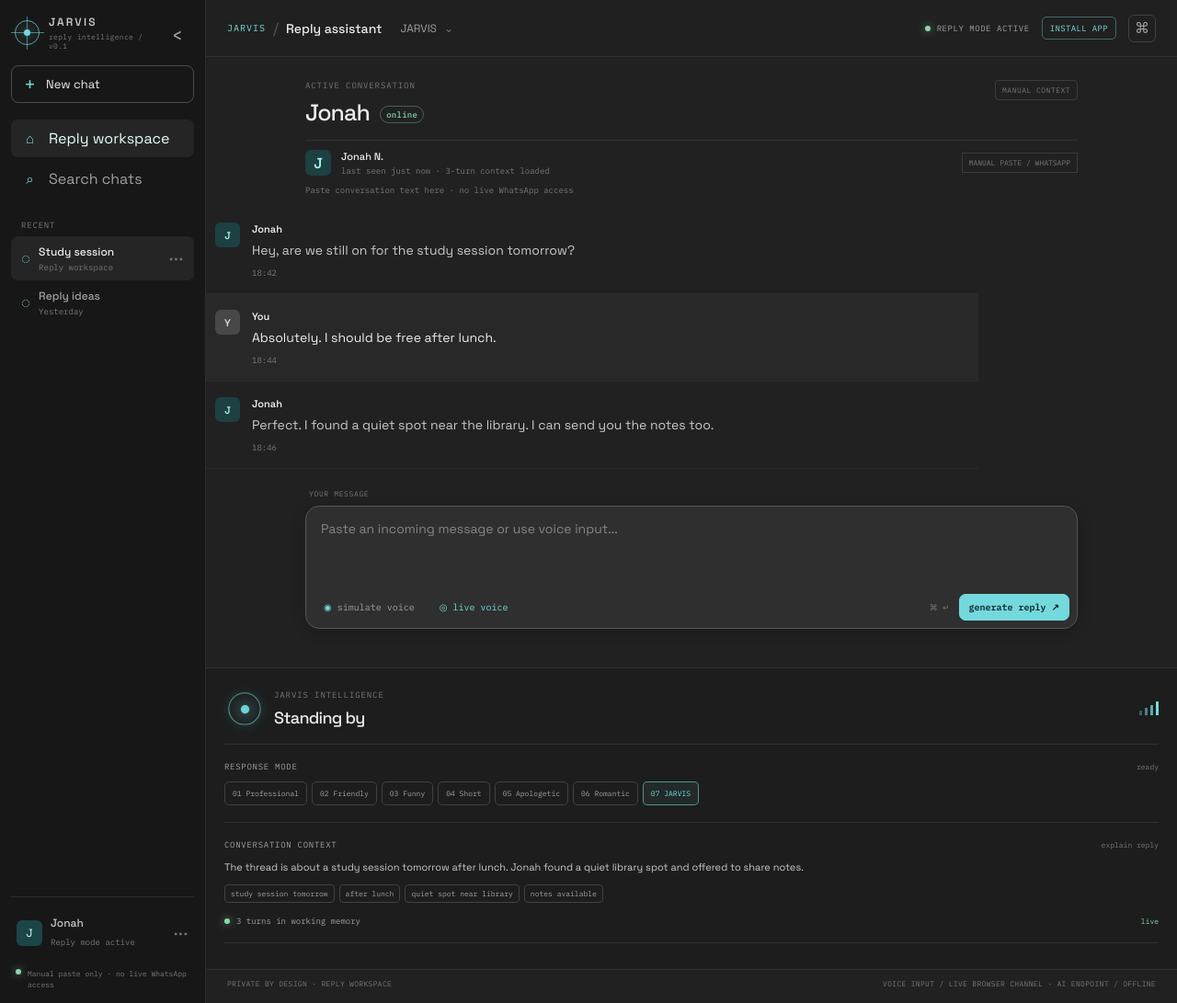
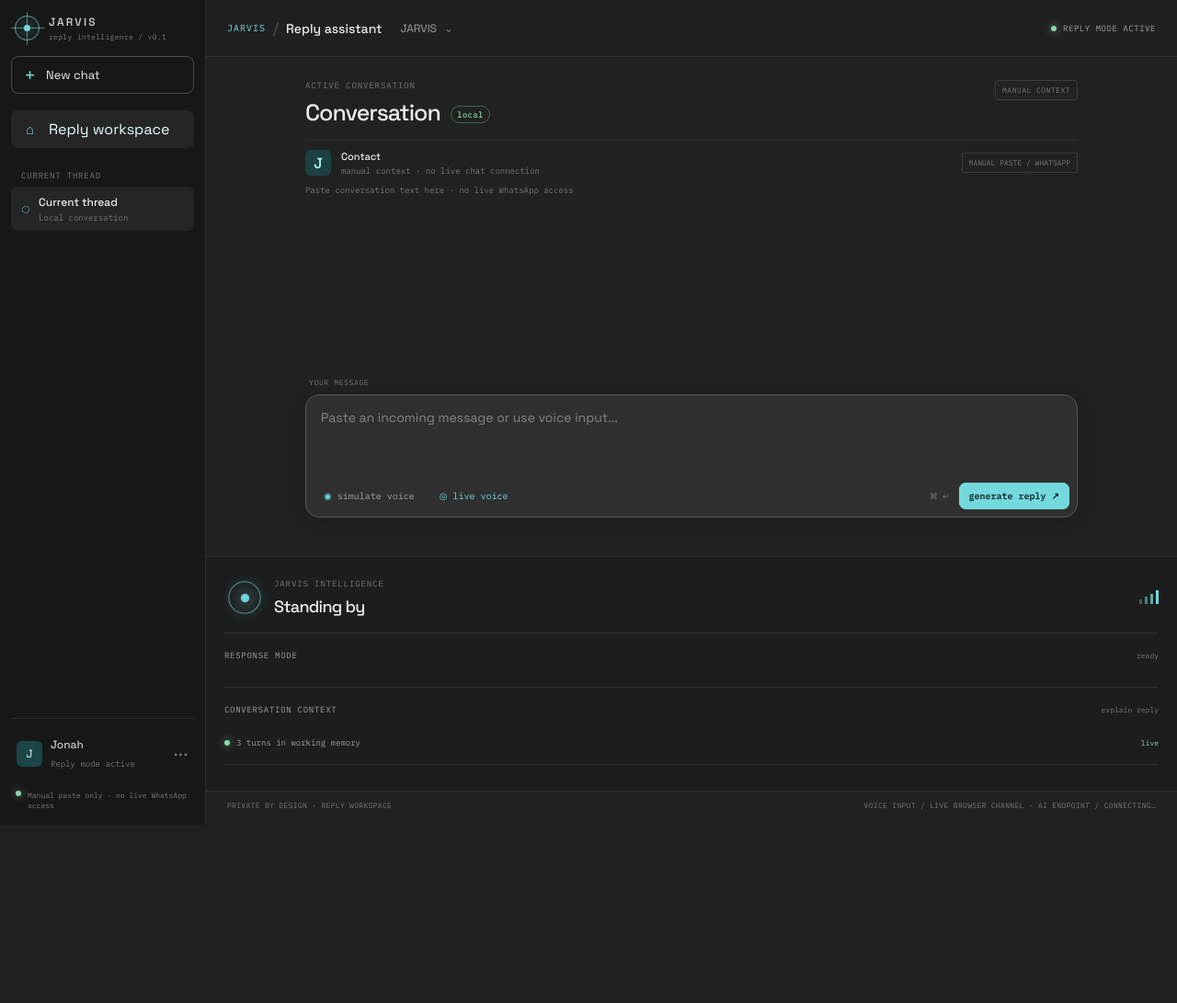
Before and after one commit to jonathanolum415-lab/jarvis-reply-assistant, a website built with Vite: page index.html in a window 1280 px wide. Shown: the whole page at 92% size. After the commit the page ends 897 px from the top, so only its background shows below. Built offline with nearby package versions, Linux system fonts and the light colour scheme; files whose address does not match are found by name.

Commit message:
Remove misleading demo contacts and inactive navigation controls

```diff
--- a/index.html
+++ b/index.html
@@ -27,26 +27,19 @@
               <div class="brand-subtitle">reply intelligence / v0.1</div>
             </div>
           </div>
-          <button class="sidebar-collapse" aria-label="Collapse sidebar">‹</button>
         </div>
 
         <button class="new-chat-button" id="newThreadButton"><span class="new-chat-plus">+</span><span>New chat</span></button>
 
         <nav class="sidebar-nav" aria-label="Workspace navigation">
           <button class="sidebar-nav-item active"><span class="nav-glyph">⌂</span><span>Reply workspace</span></button>
-          <button class="sidebar-nav-item"><span class="nav-glyph">⌕</span><span>Search chats</span></button>
         </nav>
 
-        <div class="sidebar-section-label">Recent</div>
-        <button class="thread-item active">
+        <div class="sidebar-section-label">Current thread</div>
+        <div class="thread-item active" aria-current="page">
           <span class="thread-glyph">◌</span>
-          <span class="thread-copy"><strong>Study session</strong><small>Reply workspace</small></span>
-          <span class="thread-more">•••</span>
-        </button>
-        <button class="thread-item">
-          <span class="thread-glyph">◌</span>
-          <span class="thread-copy"><strong>Reply ideas</strong><small>Yesterday</small></span>
-        </button>
+          <span class="thread-copy"><strong>Current thread</strong><small>Local conversation</small></span>
+        </div>
 
         <div class="sidebar-spacer"></div>
         <div class="sidebar-footer">
@@ -66,7 +59,6 @@
           <div class="topbar-actions">
             <div class="topbar-status"><span class="status-dot"></span><span>reply mode active</span></div>
             <button class="install-button" id="installButton" hidden>install app</button>
-            <button class="icon-button" id="settingsButton" aria-label="Open settings">⌘</button>
           </div>
         </header>
 
@@ -75,7 +67,7 @@
             <div class="section-heading conversation-heading">
               <div>
                 <p class="eyebrow">Active conversation</p>
-                <h1>Jonah <span class="online-pill">online</span></h1>
+                <h1>Conversation <span class="online-pill">local</span></h1>
               </div>
               <span class="conversation-mode">Manual context</span>
             </div>
@@ -83,8 +75,8 @@
             <div class="conversation-meta">
               <div class="avatar avatar-jonah">J</div>
               <div>
-                <strong>Jonah N.</strong>
-                <span>last seen just now · 3-turn context loaded</span>
+                <strong>Contact</strong>
+                <span>manual context · no live chat connection</span>
               </div>
               <div class="meta-spacer"></div>
               <span class="channel-label">MANUAL PASTE / WHATSAPP</span>
```
